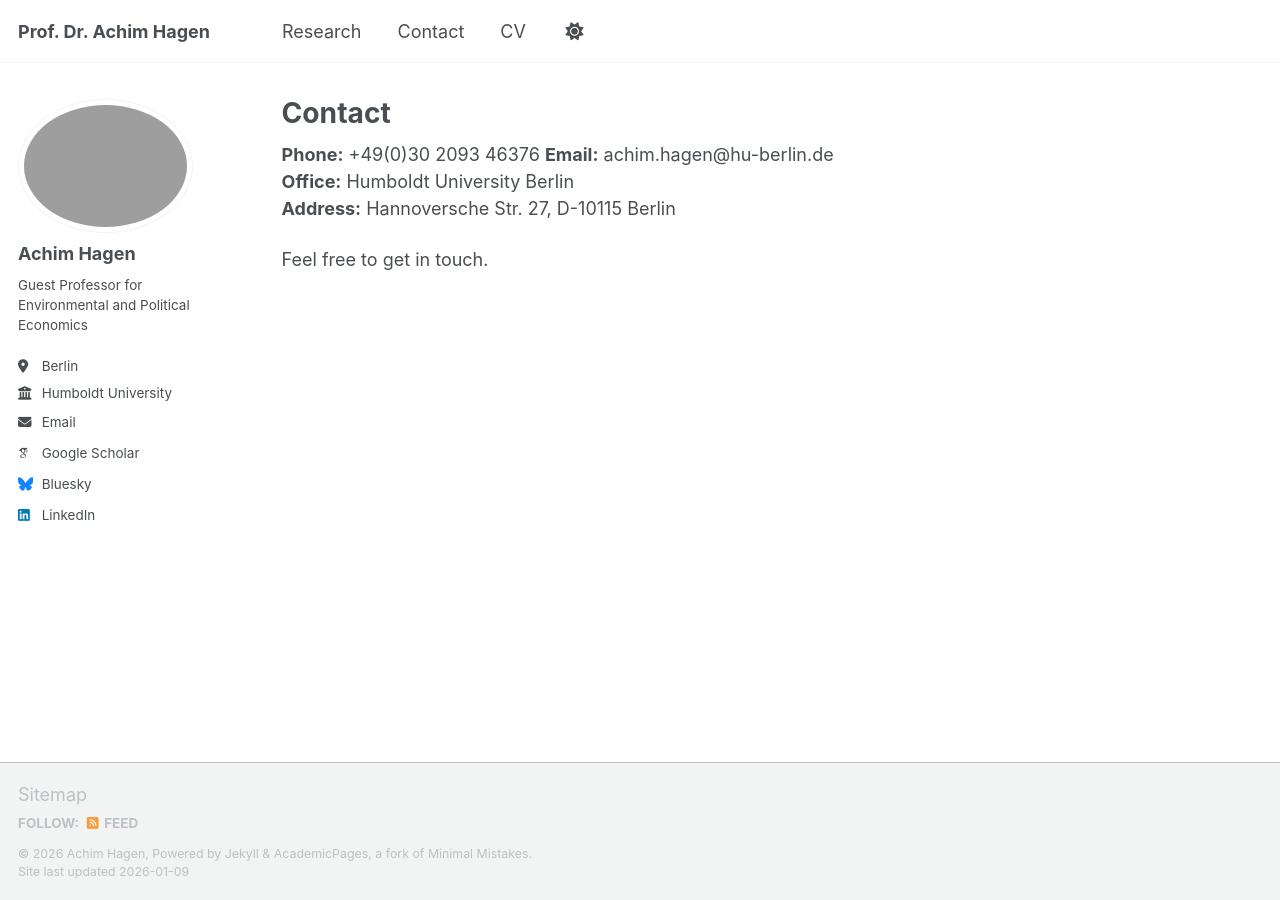
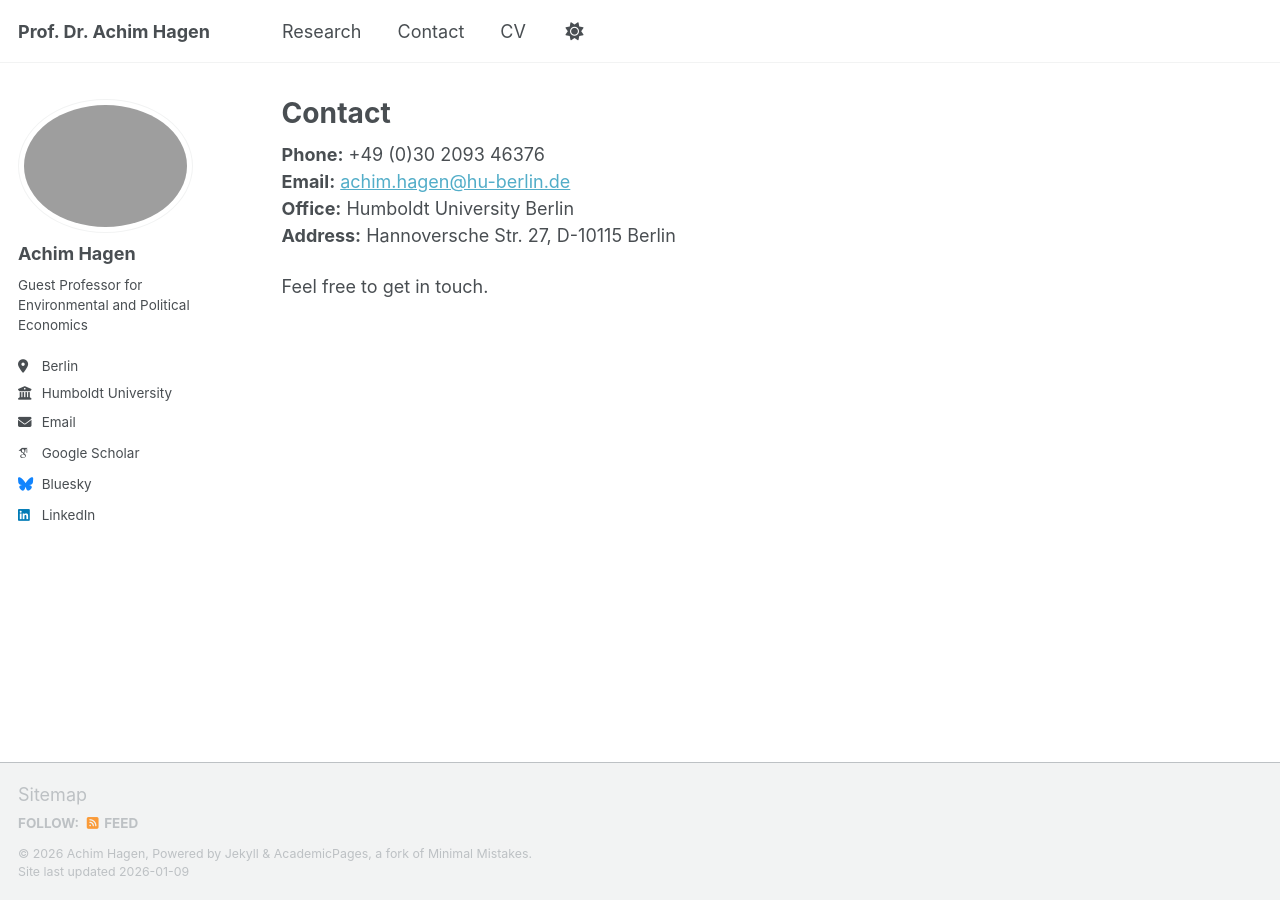
Before and after one commit to achhag/academic, a Jekyll site: the page built from _pages/contact.md, in a window 1280 px wide. Built offline with Jekyll 4.4.1, drawn with Linux system fonts in a browser that asks for light colours; some web fonts are replaced; a script bundle is joined from its source files by our own code; library files that are not in the unit come from our copies; part of the change alters nothing that is shown.

```diff
--- a/_pages/contact.md
+++ b/_pages/contact.md
@@ -3,8 +3,8 @@ title: "Contact"
 permalink: /contact/
 ---
 
-**Phone:** +49(0)30 2093 46376
-**Email:** achim.hagen@hu-berlin.de
+**Phone:** +49 (0)30 2093 46376
+**Email:** [achim.hagen@hu-berlin.de](mailto:achim.hagen@hu-berlin.de)
 **Office:** Humboldt University Berlin
 **Address:** Hannoversche Str. 27, D-10115 Berlin
 
```
